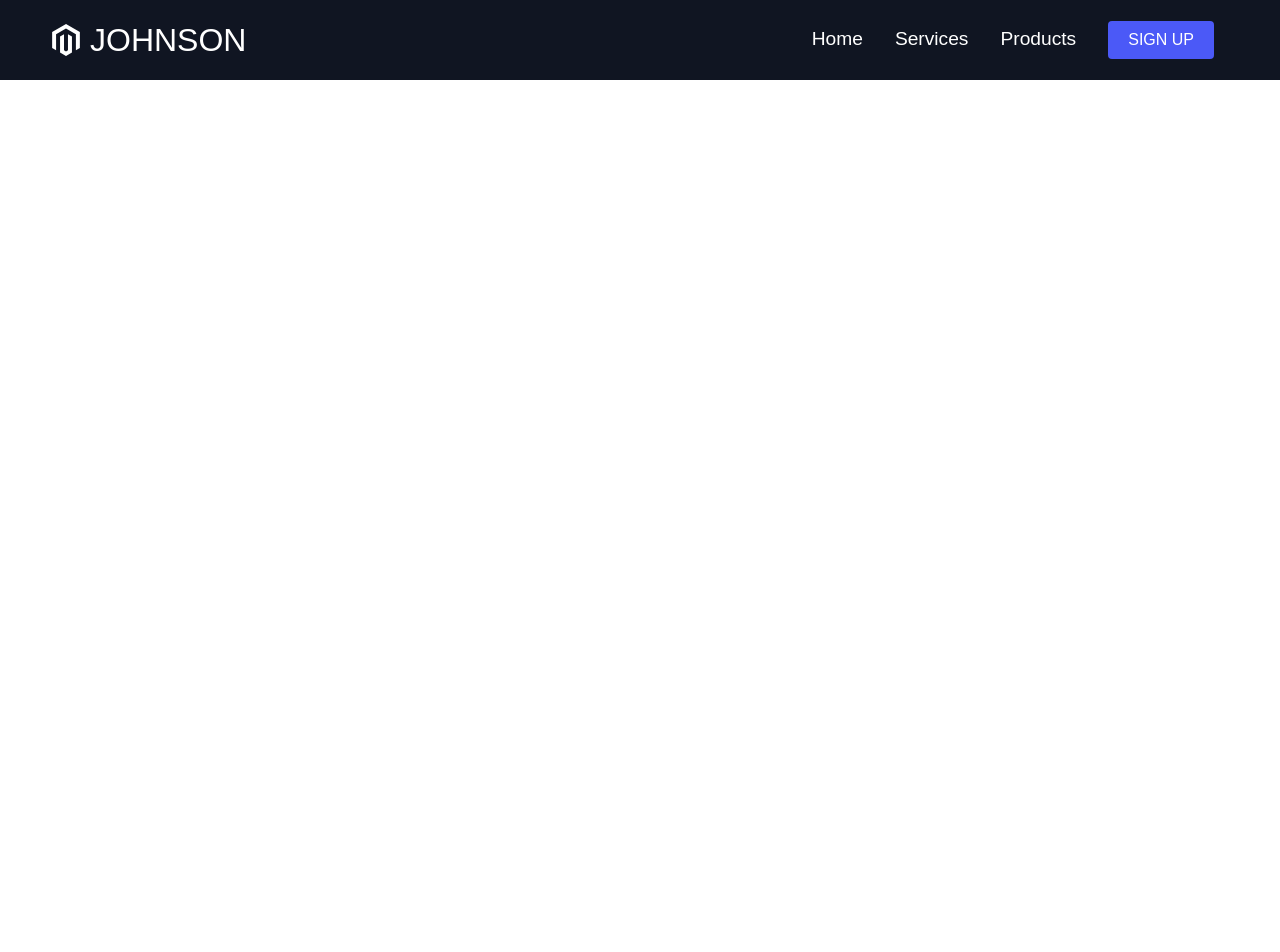
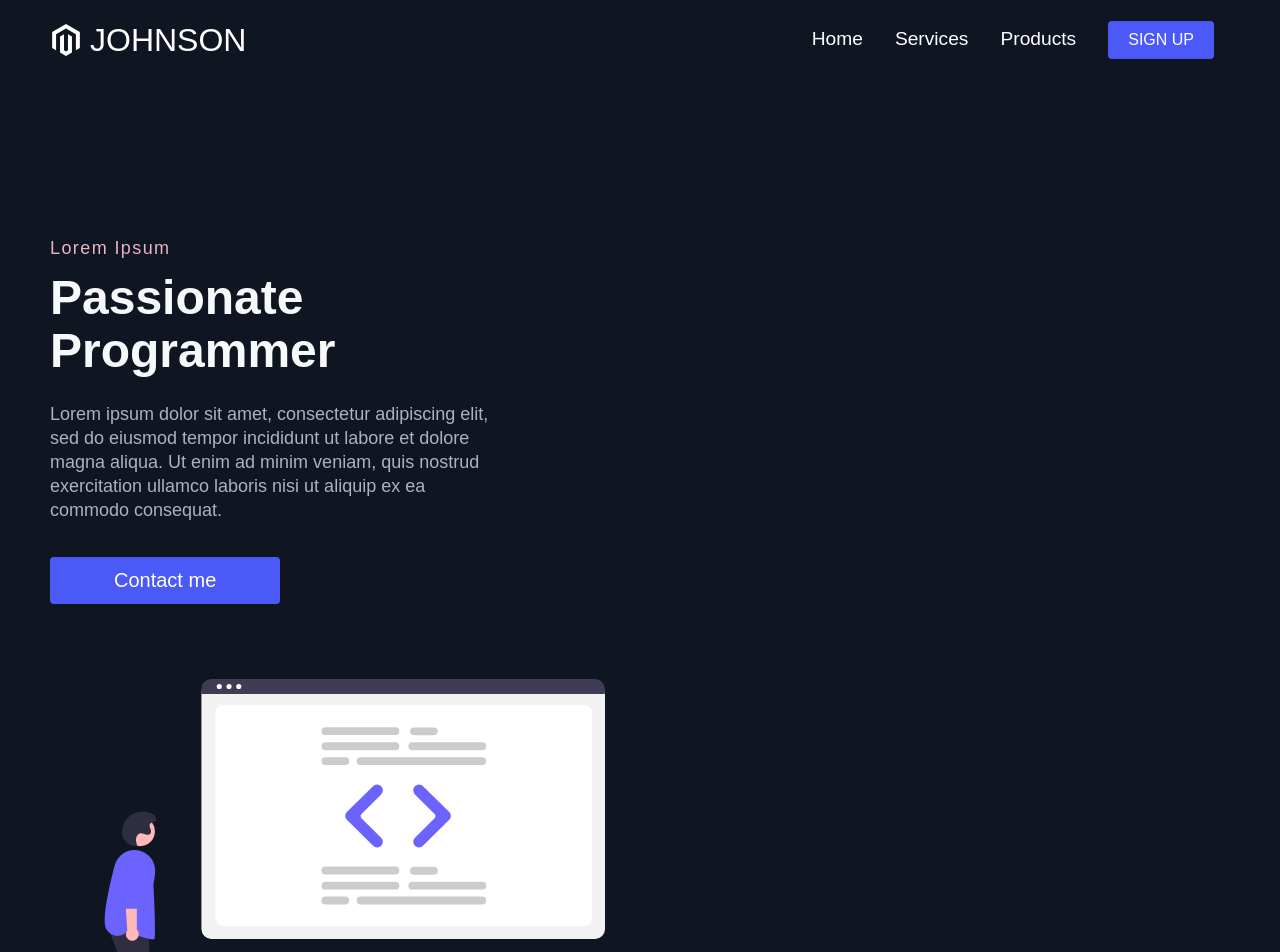
Before and after one commit to latorreadolfo/website-styled-components, a React (Create React App) app: page / in a window 1280 px wide. Shown: the top 952 px of the page. Before the commit the page ends 800 px from the top, so only its background shows below. Built offline with nearby package versions, Linux system fonts and the light colour scheme.

Commit message:
creating Info Section

```diff
--- a/src/App.js
+++ b/src/App.js
@@ -10,7 +10,7 @@ function App() {
       <GlobalStyle />
       <Navbar />
       <Routes>
-        <Route path="/" exact component={Home} />
+        <Route path="/" element={<Home />} />
       </Routes>
     </Router>
   );
--- a/src/components/InfoSection/InfoSection.elements.js
+++ b/src/components/InfoSection/InfoSection.elements.js
@@ -2,7 +2,8 @@ import styled from "styled-components";
 
 export const InfoSec = styled.div`
   color: #fff;
-  padding: ${({ lightBg }) => (lightBg ? "#FFF" : "#101522")};
+  padding: 160px 0;
+  background: ${({ lightBg }) => (lightBg ? "#FFF" : "#101522")};
 `;
 
 export const InfoRow = styled.div`
@@ -38,3 +39,41 @@ export const TextWrapper = styled.div`
     padding-bottom: 65px;
   }
 `;
+
+export const TopLine = styled.div`
+  color: ${({ lightTopLine }) => (lightTopLine ? "#E9B3C1" : "#4B59F7")};
+  font-size: 18px;
+  line-height: 16px;
+  letter-spacing: 1.4px;
+  margin-bottom: 16px;
+`;
+
+export const Heading = styled.h1`
+  margin-bottom: 24px;
+  font-size: 48px;
+  line-height: 1.1;
+  color: ${({ lightText }) => (lightText ? "#F7F8FA" : "#1C2237")};
+`;
+
+export const Subtitle = styled.p`
+  max-width: 440px;
+  margin-bottom: 35px;
+  font-size: 18px;
+  line-height: 24px;
+  color: ${({ lightTextDesc }) => (lightTextDesc ? "#A9B3C1" : "#1C2237")};
+`;
+
+export const ImgWrapper = styled.div`
+  max-width: 555px;
+  display: flex;
+  justify-content: ${({ start }) => (start ? "flex-start" : "flex-end")};
+`;
+
+export const Img = styled.img`
+  padding-right: 0;
+  border: 0;
+  max-width: 100%;
+  vertical-align: middle;
+  display: inline-block;
+  max-height: 500px;
+`;
--- a/src/components/InfoSection/InfoSection.js
+++ b/src/components/InfoSection/InfoSection.js
@@ -1,20 +1,54 @@
 import React from "react";
+import { Link } from "react-router-dom";
 import {
   InfoSec,
   InfoRow,
   InfoColumn,
   TextWrapper,
+  TopLine,
+  Heading,
+  Subtitle,
+  ImgWrapper,
+  Img,
 } from "./InfoSection.elements";
-import { Container } from "../../globalStyles";
+import { Button, Container } from "../../globalStyles";
 
-const InfoSection = ({ ligthBg, imgStart }) => {
+const InfoSection = ({
+  primary,
+  lightBg,
+  imgStart,
+  lightTopLine,
+  lightTextDesc,
+  lightText,
+  buttonLabel,
+  description,
+  headline,
+  topLine,
+  img,
+  alt,
+  start,
+}) => {
   return (
     <>
-      <InfoSec ligthBg={ligthBg}>
+      <InfoSec lightBg={lightBg}>
         <Container>
           <InfoRow imgStart={imgStart}>
             <InfoColumn>
-              <TextWrapper>Home Page</TextWrapper>
+              <TextWrapper>
+                <TopLine lightTopLine={lightTopLine}>{topLine}</TopLine>
+                <Heading lightText={lightText}>{headline}</Heading>
+                <Subtitle lightTextDesc={lightTextDesc}>{description}</Subtitle>
+                <Link to="/sign-up">
+                  <Button big fontBig primary={primary}>
+                    {buttonLabel}
+                  </Button>
+                </Link>
+              </TextWrapper>
+            </InfoColumn>
+            <InfoColumn>
+              <ImgWrapper start={start}>
+                <Img src={img} alt={alt} />
+              </ImgWrapper>
             </InfoColumn>
           </InfoRow>
         </Container>
--- a/src/components/Navbar/Navbar.elements.js
+++ b/src/components/Navbar/Navbar.elements.js
@@ -60,7 +60,7 @@ export const NavMenu = styled.ul`
   @media screen and (max-width: 960px) {
     display: flex;
     flex-direction: column;
-    width: 30%;
+    width: 45%;
     height: 90vh;
     position: absolute;
     top: 80px;
--- a/src/pages/HomePage/Data.js
+++ b/src/pages/HomePage/Data.js
@@ -1,3 +1,16 @@
 export const homeObjOne = {
   lightBg: false,
+  primary: true,
+  imgStart: "",
+  lightTopLine: true,
+  lightTextDesc: true,
+  lightText: true,
+  buttonLabel: "Contact me",
+  description:
+    "Lorem ipsum dolor sit amet, consectetur adipiscing elit, sed do eiusmod tempor incididunt ut labore et dolore magna aliqua. Ut enim ad minim veniam, quis nostrud exercitation ullamco laboris nisi ut aliquip ex ea commodo consequat. ",
+  headline: "Passionate Programmer",
+  topLine: "Lorem Ipsum",
+  img: require("../../images/undraw_code_review_re_woeb.svg"),
+  alt: "Image",
+  start: "",
 };
```
Also changed, not shown: src/images/undraw_code_review_re_woeb.svg (added).
